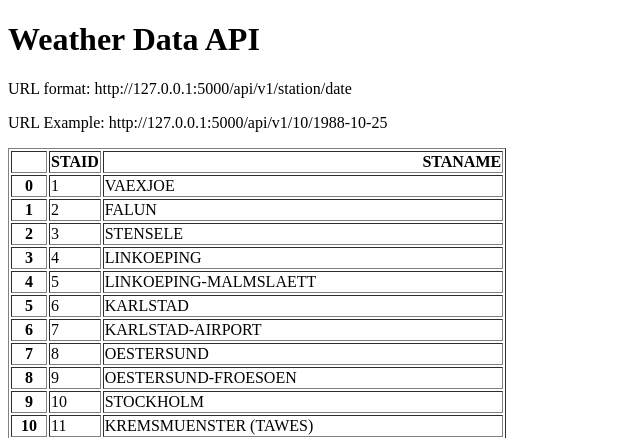
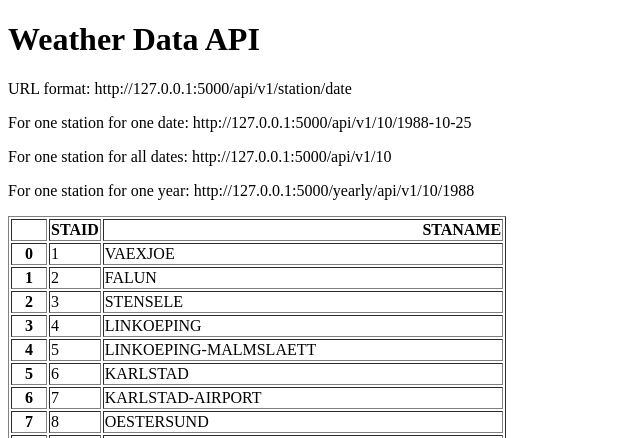
Before and after one commit to AndrewTechTips/European-Climate-Archive-API, a Flask app: page / in a window 1280 px wide. Shown: the top 438 px of the page, without its empty margins (0-640 px from the left). Run offline with Flask 3, Linux system fonts and the light colour scheme.

Commit message:
add new API endpoints for station data retrieval by date, all dates, and yearly

```diff
--- a/main.py
+++ b/main.py
@@ -21,5 +21,22 @@ def about(station, date):
     return {"station": station, "date": date, "temperature": temperature}
 
 
+@app.route("/api/v1/<station>")
+def all_data(station):
+    filename = "data-small/TG_STAID" + str(station).zfill(6) + ".txt"
+    df = pd.read_csv(filename, skiprows=20, parse_dates=["    DATE"])
+    result = df.to_dict(orient="records")
+    return result
+
+
+@app.route("/api/v1/yearly/<station>/<year>")
+def yearly(station, year):
+    filename = "data-small/TG_STAID" + str(station).zfill(6) + ".txt"
+    df = pd.read_csv(filename, skiprows=20)
+    df["    DATE"] = df["    DATE"].astype(str)
+    result = df[df["    DATE"].str.startswith(str(year))]
+    return result.to_dict(orient="records")
+
+
 if __name__ == "__main__":
     app.run(debug=True)
--- a/templates/home.html
+++ b/templates/home.html
@@ -7,7 +7,9 @@
 <body>
 <h1>Weather Data API</h1>
 <p>URL format: http://127.0.0.1:5000/api/v1/station/date</p>
-<p>URL Example: http://127.0.0.1:5000/api/v1/10/1988-10-25</p>
+<p>For one station for one date: http://127.0.0.1:5000/api/v1/10/1988-10-25</p>
+<p>For one station for all dates: http://127.0.0.1:5000/api/v1/10</p>
+<p>For one station for one year: http://127.0.0.1:5000/yearly/api/v1/10/1988</p>
 <p>{{data|safe}}</p>
 </body>
 </html>
```
